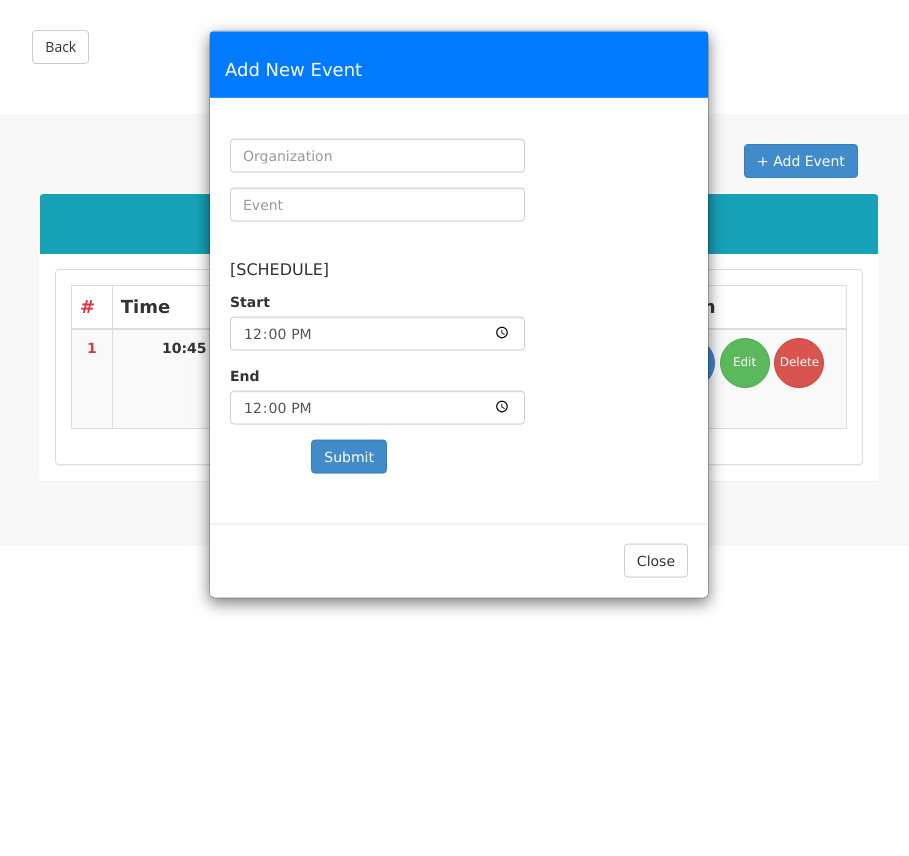
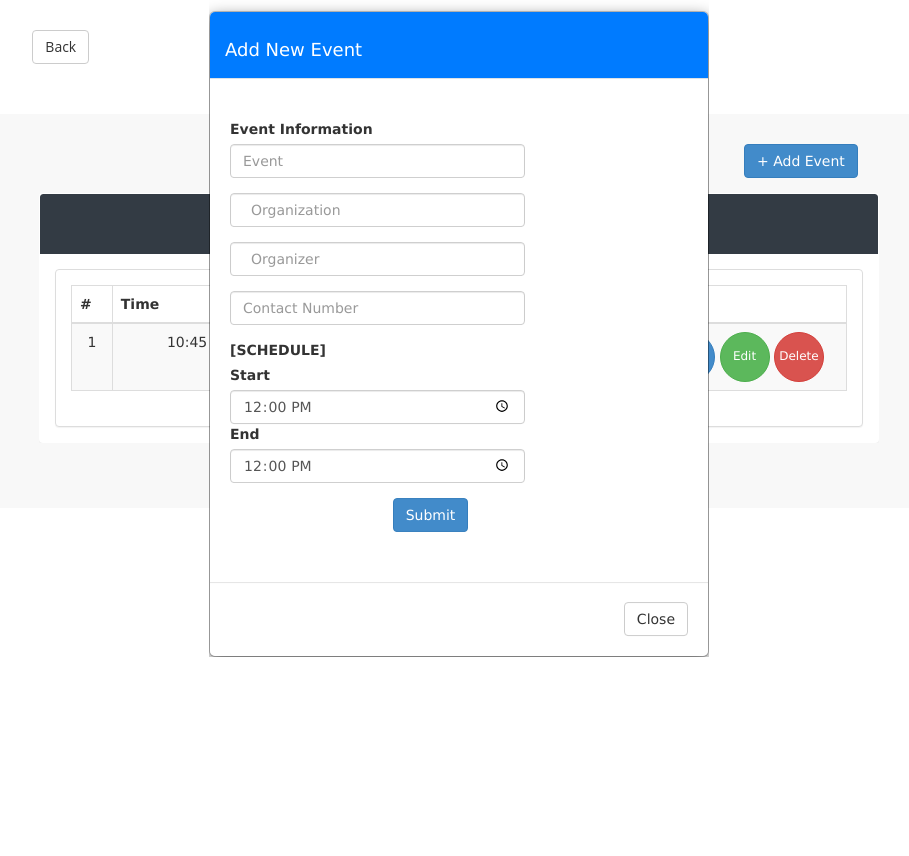
Before and after one commit to itsmeeyanie/EventScheduler_DBProject, a PHP site: page /function.php in a window 1280 px wide, after a click on "+ Add Event". Shown: the whole page, without its empty margins (181-1090 px from the left). Run offline with PHP 8.4, Linux system fonts and the light colour scheme.

Commit message:
[added] main events

```diff
--- a/function.php
+++ b/function.php
@@ -32,6 +32,7 @@
 			<button class="btn btn-primary" data-toggle="modal" data-target="#popUpWindow">+ Add Event</button>
 		</div>
 
+		<!-- Add Event Modal -->
     <div class="modal fade" id="popUpWindow">
     	<div class="modal-dialog pt-5" style="margin-top: 150px;">
     		<div class="modal-content">
@@ -41,33 +42,41 @@
             	<br>
             	<div class="modal-body">
         			<form class="form-horizontal" action="" method="post">
-                            <div class="form-group">
-                                <div class="col-md-8">
-                                    <input name="" type="" class="form-control" placeholder="Organization" value="" required="">
-                                </div>
-                            </div>
+        					<label>Event Information</label>
+
                             <div class="form-group">
                                 <div class="col-md-8">
                                     <input name="" type="" class="form-control" placeholder="Event" value="" required="">
                                 </div>
                             </div>
-                            <div>
-                            	<p>[SCHEDULE]</p>
+                            <div class="form-group">
+                                <div class="col-md-8">
+                                    <input name="" type="text" class="form-control" placeholder="Organization" value="" required="">
+                                </div>
                             </div>
+                            <div class="form-group">
+                                <div class="col-md-8">
+                                    <input name="" type="text" class="form-control" placeholder="Organizer" value="" required="">
+                                </div>
+                            </div>
+                            <div class="form-group">
+                                <div class="col-md-8">
+                                    <input name="" type="number" class="form-control" placeholder="Contact Number" value="" required="">
+                                </div>
+                            </div>
+
+                            <label>[SCHEDULE]</label>
                             <div class="form-group">
                                 <div class="col-md-8">
                                 	<label>Start</label>
                                     <input name="" type="time" class="form-control" placeholder="Start" value="12:00" required="">
-                                </div>
-                            </div>
-                            <div class="form-group">
-                                <div class="col-md-8">
-                                	<label>End</label>
+
+                                    <label>End</label>
                                     <input name="" type="time" class="form-control" placeholder="End" value="12:00" required="">
                                 </div>
                             </div>
                             <div class="form-group">
-                                <div class="col-md-8 offset-2">
+                                <div class="col-md-8 offset-4">
                                     <button type="submit" name="submit" value="Submit" class="btn btn-primary">
                                         Submit
                                     </button>
@@ -86,7 +95,7 @@
 	            <div class="panel-body">
 	                <div class="panel-group" id="accordion">
 						<div class="panel">
-	                        <div class="panel-heading p-5" style="background-color: #17a2b8;">
+	                        <div class="panel-heading p-5" style="background-color: #333b44;">
 	                        </div>
 
 	                <div class="panel-body">
@@ -109,8 +118,8 @@
 				                            	<td>10:45 - 11:30</td>
 				                            	<td>Meeting!</td>
 				                            	<td>
-				                            		<input class="btn btn-circle btn-primary" type="button" value="View"></input>
-				                            		<input class="btn btn-circle btn-success" type="button" value="Edit"></input>
+				                            		<input class="btn btn-circle btn-primary" type="button" value="View" onclick="document.getElementById('id02').style.display='block'"></input>
+				                            		<input class="btn btn-circle btn-success" type="button" value="Edit" onclick="document.getElementById('id01').style.display='block'"></input>
 				                            		<input class="btn btn-circle btn-danger" type="button" value="Delete"></input>
 				                            	</td>
 			                            	</tr>
@@ -123,6 +132,96 @@
 	    </div>
 	</div>
 
+
+	<!-- Modal content-->
+
+  <div id="id01" class="modal">
+    <div class="modal-dialog pt-5">
+    		<div class="modal-content">
+    			<div class="panel-heading modal-header bg-success text-white">
+    				<h4 class="modal-title text-center">Edit Event</h4>
+            	</div>
+            	<br>
+            	<div class="modal-body">
+        			<form class="form-horizontal" action="" method="post">
+                            <div class="form-group">
+                                <div class="col-md-8">
+                                    <input name="" type="" class="form-control" placeholder="Event" value="" required="">
+                                </div>
+                            </div>
+                            <div class="form-group">
+                                <div class="col-md-8">
+                                	<label>Start</label>
+                                    <input name="" type="time" class="form-control" placeholder="Start" value="12:00" required="">
+                                </div>
+                            </div>
+                            <div class="form-group">
+                                <div class="col-md-8">
+                                	<label>End</label>
+                                    <input name="" type="time" class="form-control" placeholder="End" value="12:00" required="">
+                                </div>
+                            </div>
+                            <div class="form-group">
+                                <div class="col-md-8 offset-2">
+                                    <button type="submit" name="submit" value="Submit" class="btn btn-success">
+                                        Edit
+                                    </button>
+                                </div>
+                            </div>
+                    </form>
+      			</div>
+            	<div class="modal-footer">
+        			<button onclick="document.getElementById('id01').style.display='none'" type="button" class="btn btn-default" data-dismiss="modal">Close</button>
+      			</div>
+    		</div>
+    	</div>
+      </div>
+
+
+      	<!-- Modal content-->
+
+  <div id="id02" class="modal">
+    <div class="modal-dialog pt-5">
+    		<div class="modal-content">
+    			<div class="panel-heading modal-header bg-primary">
+    				<h4 class="modal-title text-center">View Details</h4>
+            	</div>
+            	<div class="modal-body">
+        			<form class="form-horizontal" action="" method="post">
+        				<label for="idnum">IdNum</label>
+                        <input id="idnum" type="" class="form-control" placeholder="Organization" value="1" readonly>
+
+                        <label>Organization</label>
+                        <input name="" type="" class="form-control" placeholder="Organization" value="DevCon Philippines" readonly>
+
+                        <label>Name</label>
+                        <input name="" type="" class="form-control" placeholder="Name" value="Mr. Right Chu" readonly="">
+
+                        <label>Contact</label>
+                        <input name="" type="number" class="form-control" placeholder="Contact number" value="09134568932" readonly="">
+
+                        <label>Event</label>
+                        <input name="" type="" class="form-control" placeholder="Event" value="DevCon Summit 2017" readonly="">
+
+                        <label>Start</label>
+                        <input name="" type="time" class="form-control" placeholder="Start" value="10:45" readonly="">
+
+                        <label>End</label>
+                        <input name="" type="time" class="form-control" placeholder="End" value="11:30" readonly="">
+
+                    </form>
+      			</div>
+            	<div class="modal-footer">
+        			<button onclick="document.getElementById('id02').style.display='none'" type="button" class="btn btn-default" data-dismiss="modal">Close</button>
+      			</div>
+    		</div>
+    	</div>
+      </div>
+
+
+    </div>
+  </div>
+
 	    <script src="vendor/jquery/jquery.min.js"></script>
     <script src="vendor/bootstrap/js/bootstrap.bundle.min.js"></script>
 </body>
--- a/style.css
+++ b/style.css
@@ -1,7 +1,25 @@
 ul {list-style-type: none;}
 body {
     background-color: #f7f9fc;
+    height: 100vh;
+    margin: 0;
+    overflow-y: auto;
+    overflow-x: hidden;
+    -webkit-overflow-scrolling: touch;
 }
+
+html {
+    height: 100%;
+    max-width: 100%;
+    margin: 0 auto;
+    padding: 0 auto;
+}
+
+div {
+    overflow-y: hidden;
+    overflow-x: hidden;
+}
+
 .container {
     font-family: Verdana, sans-serif;
     margin-top: 50px;
@@ -9,25 +27,7 @@ body {
 }
 
 .today {
-    background-color: #294168;
-}
-
-th:nth-of-type(7), td:nth-of-type(7) {
-    color: #146bce;
-}
-
-th:nth-of-type(1), td:nth-of-type(1) {
-    color: #dc3545;
-}
-
-th {
-    height: 30px;
-    text-align: center;
-    font-size: 18px;
-}
-td {
-    height: 100px;
-    font-weight: bold;
+    background-color: #e8ebef;
 }
 
 .table-border td {
```
Also changed, not shown: calendar.php (+37 -10 lines).
